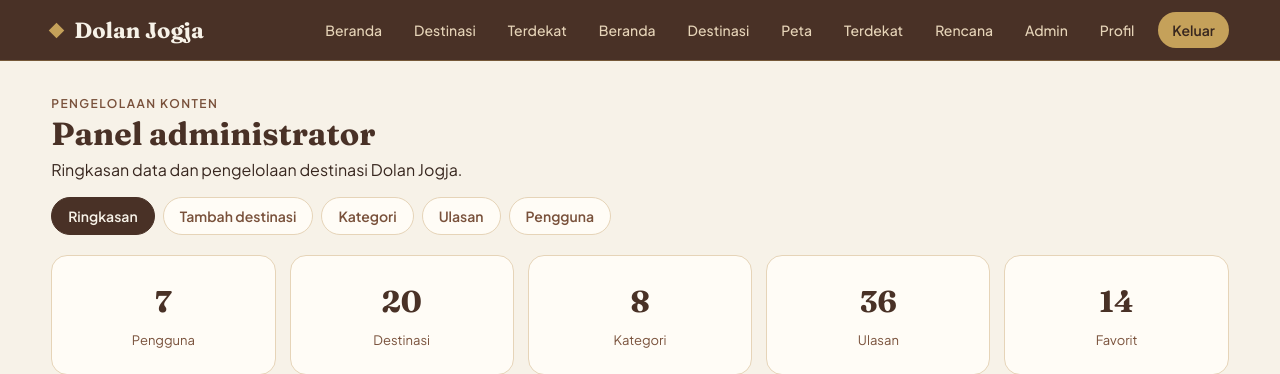
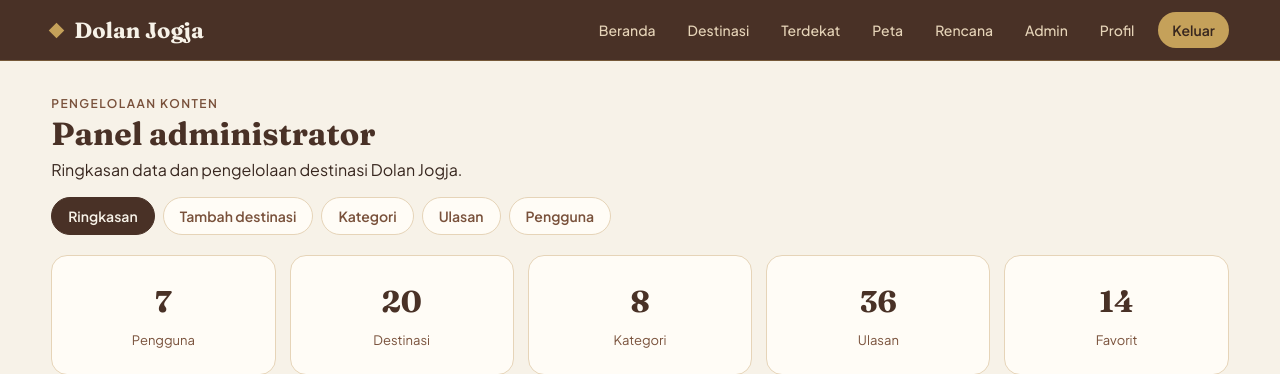
Before and after one commit to FerittoMoka/TubesPWD_A_7, a PHP site: page /admin/index.php in a window 1280 px wide. Shown: the top 374 px of the page. Run offline with PHP 8.4, Linux system fonts and the light colour scheme; a user stored in the database is signed in; data comes from the database, SQL or seed files in the repository.

Commit message:
debug santai seperti biasa

```diff
--- a/TugasBesar/includes/header.php
+++ b/TugasBesar/includes/header.php
@@ -24,10 +24,7 @@ echo '<?xml version="1.0" encoding="UTF-8"?>' . "\n";
             <a href="<?php echo BASE_URL; ?>index.php"<?php echo aktif("beranda", $menu_aktif); ?>>Beranda</a>
             <a href="<?php echo BASE_URL; ?>index.php#destinasi">Destinasi</a>
             <a href="<?php echo BASE_URL; ?>destinasi/terdekat.php"<?php echo aktif("terdekat", $menu_aktif); ?>>Terdekat</a>
-            <a href="<?php echo BASE_URL; ?>index.php"<?php echo aktif("beranda", $menu_aktif); ?>>Beranda</a>
-            <a href="<?php echo BASE_URL; ?>index.php#destinasi">Destinasi</a>
             <a href="<?php echo BASE_URL; ?>peta.php"<?php echo aktif("peta", $menu_aktif); ?>>Peta</a>
-            <a href="<?php echo BASE_URL; ?>destinasi/terdekat.php"<?php echo aktif("terdekat", $menu_aktif); ?>>Terdekat</a>
             <?php if (sudah_login()) { ?>
                 <a href="<?php echo BASE_URL; ?>user/rencana.php"<?php echo aktif("rencana", $menu_aktif); ?>>Rencana</a>
                 <?php if ($_SESSION["role"] === "admin") { ?>
```
